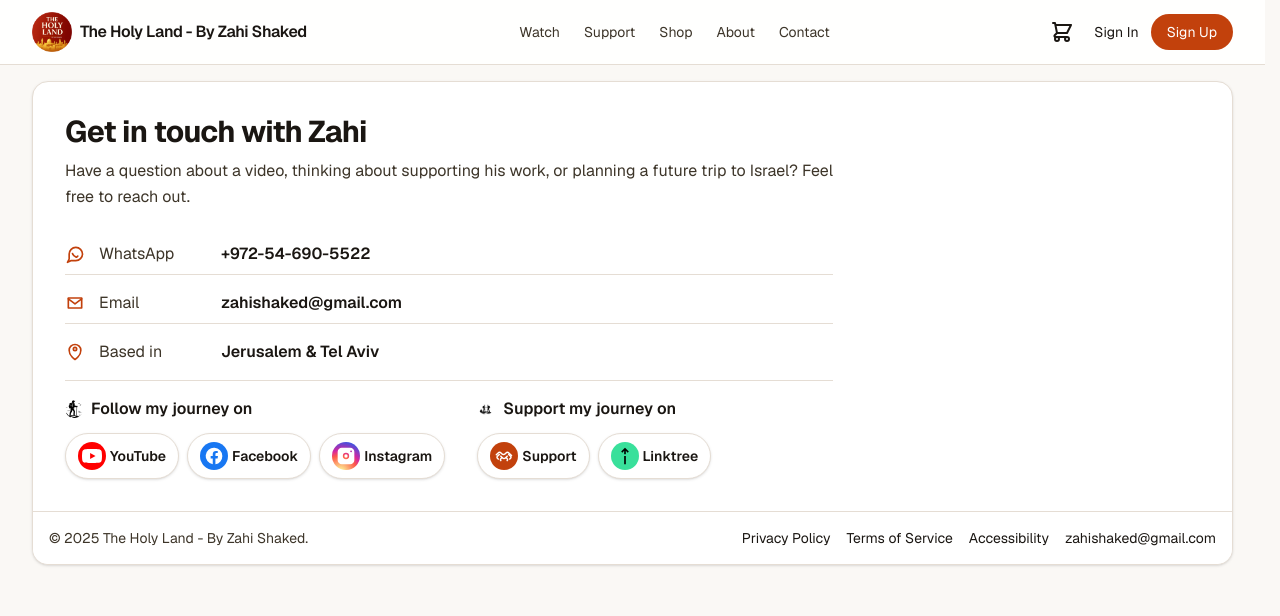
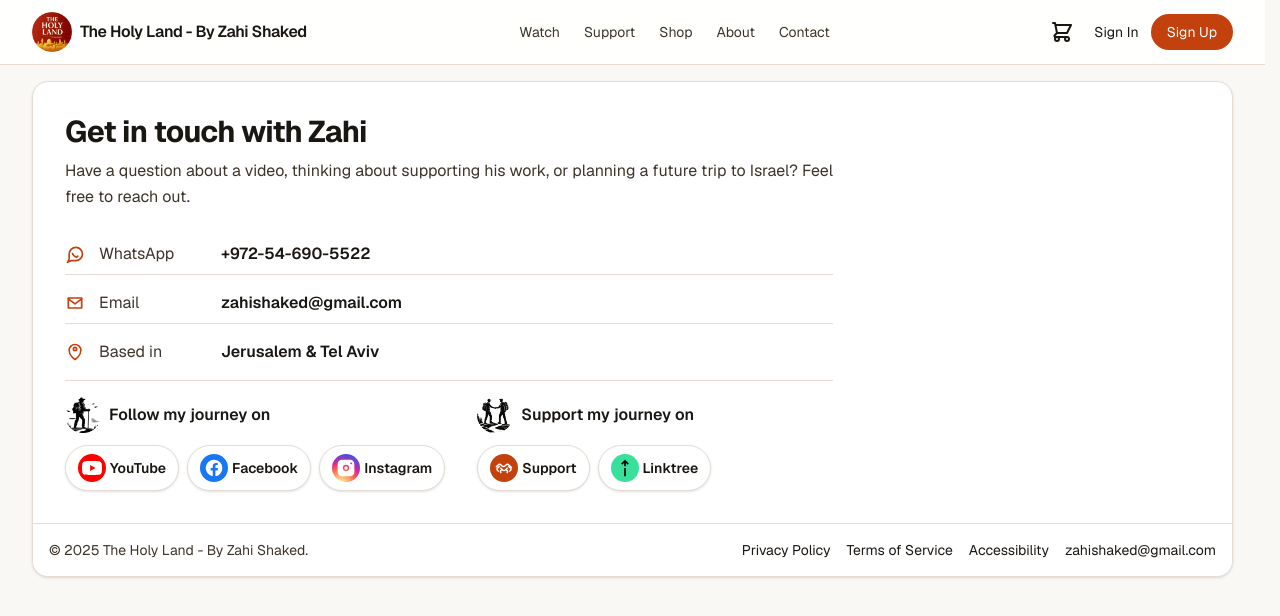
Before and after one commit to Ponzee/zahi-tours, a Next.js app: page /contact in a window 1280 px wide. Shown: the top 616 px of the page. Built offline with nearby package versions, Linux system fonts and the light colour scheme; no server answers.

Commit message:
ui(contact): 2x heading icons + update support_journey asset

```diff
--- a/app/contact/page.tsx
+++ b/app/contact/page.tsx
@@ -67,9 +67,9 @@ export default function ContactPage() {
                       <img
                         src="/icons/follow_journey.webp"
                         alt=""
-                        width={18}
-                        height={18}
-                        className="h-[18px] w-[18px] object-contain"
+                        width={36}
+                        height={36}
+                        className="h-9 w-9 object-contain"
                         aria-hidden="true"
                       />
                       Follow my journey on
@@ -144,9 +144,9 @@ export default function ContactPage() {
                       <img
                         src="/icons/support_journey.webp"
                         alt=""
-                        width={18}
-                        height={18}
-                        className="h-[18px] w-[18px] object-contain"
+                        width={36}
+                        height={36}
+                        className="h-9 w-9 object-contain"
                         aria-hidden="true"
                       />
                       Support my journey on
```
Also changed, not shown: public/icons/support_journey.webp.
